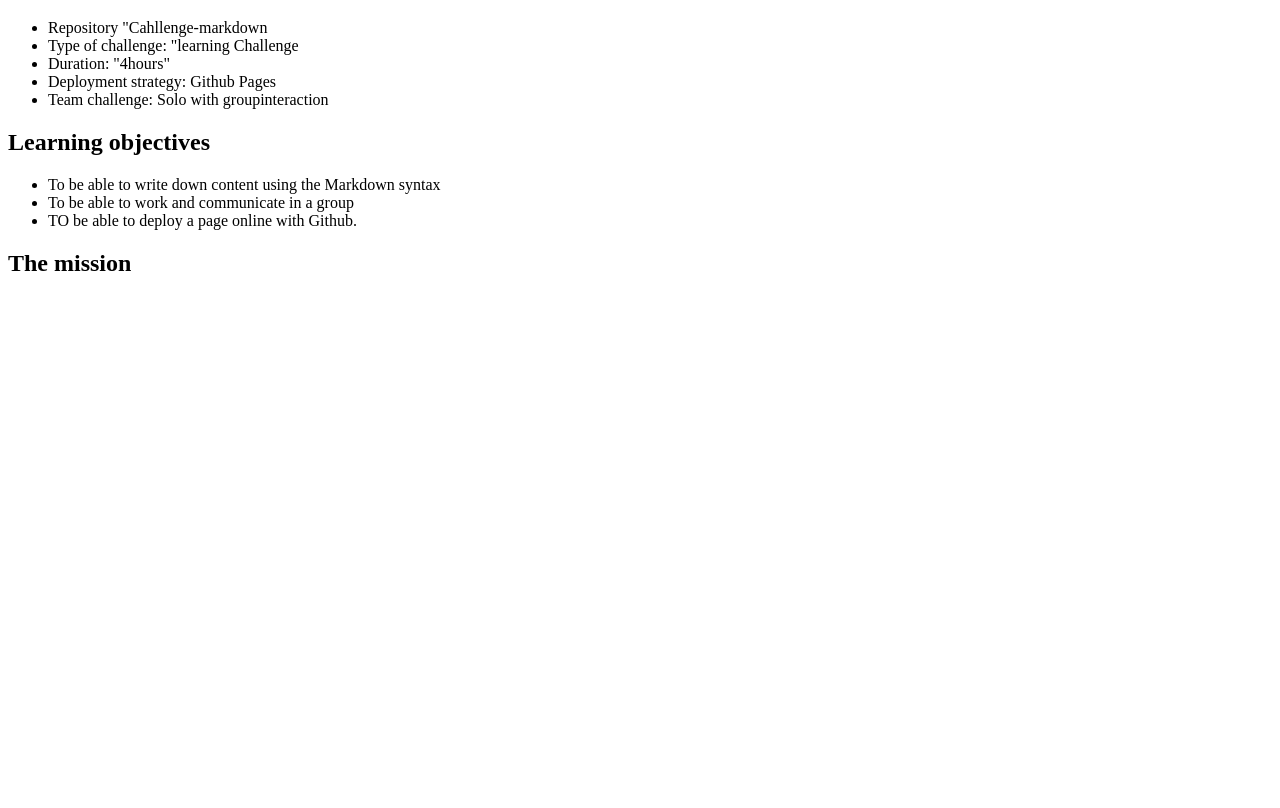
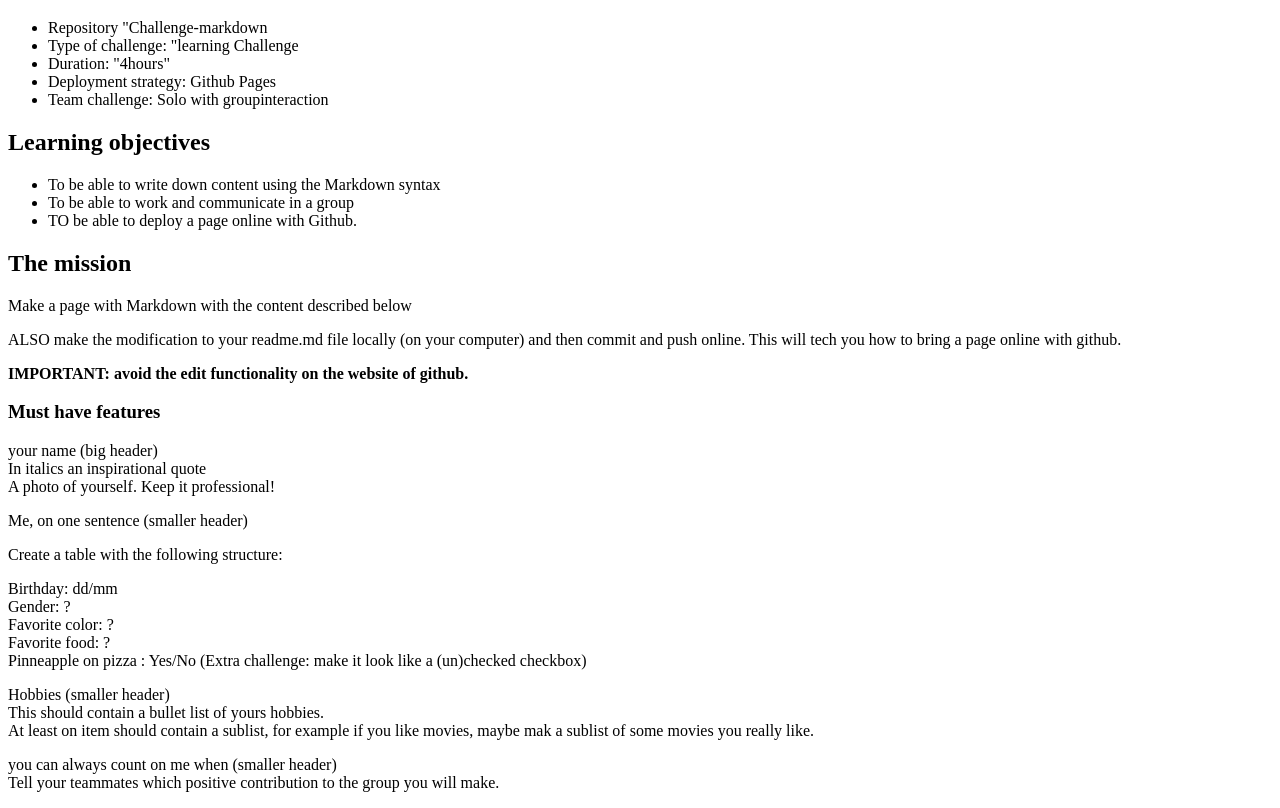
Before and after one commit to DeceulaerAdrien/markdown-warmup-html, a plain HTML site: page index.html in a window 1280 px wide. Shown: the part 61-869 px from the top of the page. Before the commit the page ends 800 px from the top, so only its background shows below. Drawn offline with Linux system fonts and the light colour scheme.

Commit message:
first maj

```diff
--- a/index.html
+++ b/index.html
@@ -8,7 +8,7 @@
 <body>
     <h1>Title:markdown</h1>
     <ul>
-        <li>Repository "Cahllenge-markdown</li>
+        <li>Repository "Challenge-markdown</li>
         <li>Type of challenge: "learning Challenge</li>
         <li>Duration: "4hours"</li>
         <li>Deployment strategy: Github Pages</li>
@@ -21,5 +21,43 @@
         <li>TO be able to deploy a page online with Github.</li>
     </ul>
     <h2>The mission</h2>
+    <p>
+        Make a page with Markdown with the content described below</p>
+
+        <p>
+        ALSO make the modification to your readme.md file locally (on your computer) and
+        then commit and push online. This will tech you how to bring a page online with
+        github.
+        </p>
+
+        <p><strong>IMPORTANT: avoid the edit functionality on the website of github.</strong></p>
+
+    <h3> Must have features</h3>
+    <p>
+        your name (big header)<br/>
+        In italics an inspirational quote<br/>
+        A photo of yourself. Keep it professional!
+    </p>
+    <p>Me, on one sentence (smaller header)</p>
+    <p>Create a table with the following structure:</p>
+    <p>
+        Birthday: dd/mm<br/>
+        Gender: ?<br/>
+        Favorite color: ?<br/>
+        Favorite food: ?<br/>
+        Pinneapple on pizza : Yes/No (Extra challenge: make it look like a (un)checked
+        checkbox)
+    </p>
+    <p>
+        Hobbies (smaller header)<br/>
+        This should contain a bullet list of yours hobbies.<br/>
+        At least on item should contain a sublist, for example if you like movies,
+        maybe mak a sublist of some movies you really like.
+    </p>
+    <p>
+        you can always count on me when (smaller header)<br/>
+        Tell your teammates which positive contribution to the group you will make.<br/>
+
+    </p>
 </body>
 </html>
```
